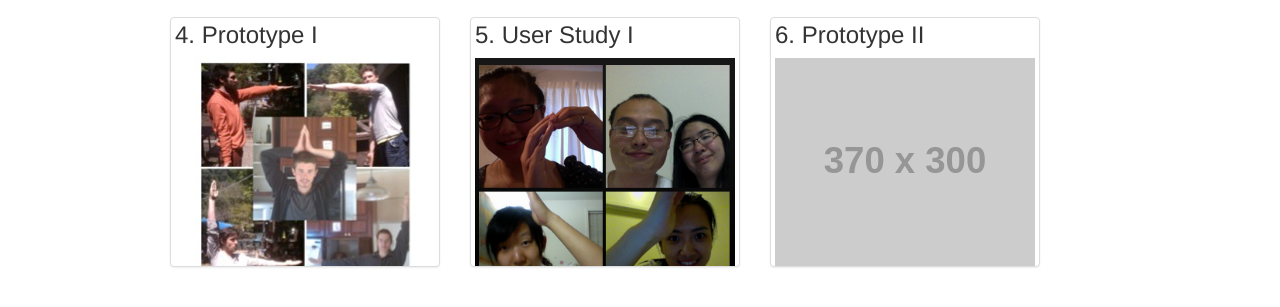
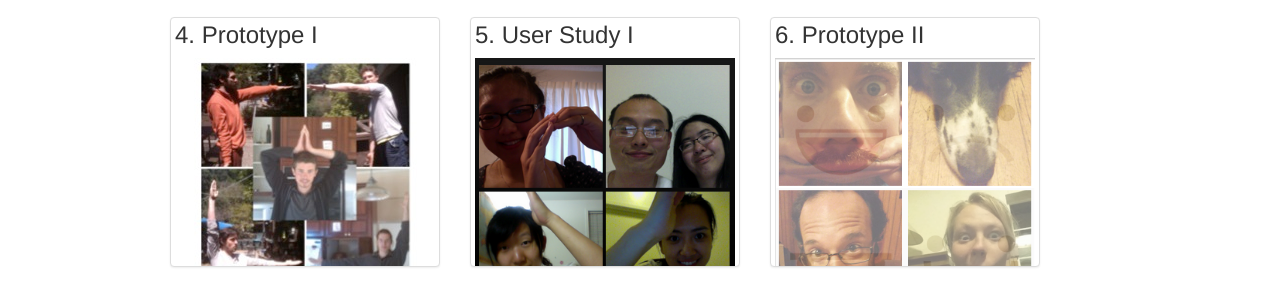
Before and after one commit to jimyw/jimyw.github.io, a plain HTML site: page index.html in a window 1280 px wide. Shown: the part 714-1021 px from the top of the page. Drawn offline with nearby package versions, Linux system fonts and the light colour scheme; placeholder pictures from the web are drawn by us.

Commit message:
added thumbnail

```diff
--- a/index.html
+++ b/index.html
@@ -106,8 +106,8 @@
         <div class="span3">
           <a class="thumbnail" href="m6.html">
             <h3>6. Prototype II</h5>
-           <!-- <img alt="" src="img/ellen_collage.png" height="300"> -->
-           <img alt="" src="http://placehold.it/370x300">
+           <img alt="" src="img/face.png" height="300">
+           <!-- <img alt="" src="http://placehold.it/370x300"> -->
           </a>
         </div>
 <!--         <div class="span3">
```
Also changed, not shown: img/face.png (added).
